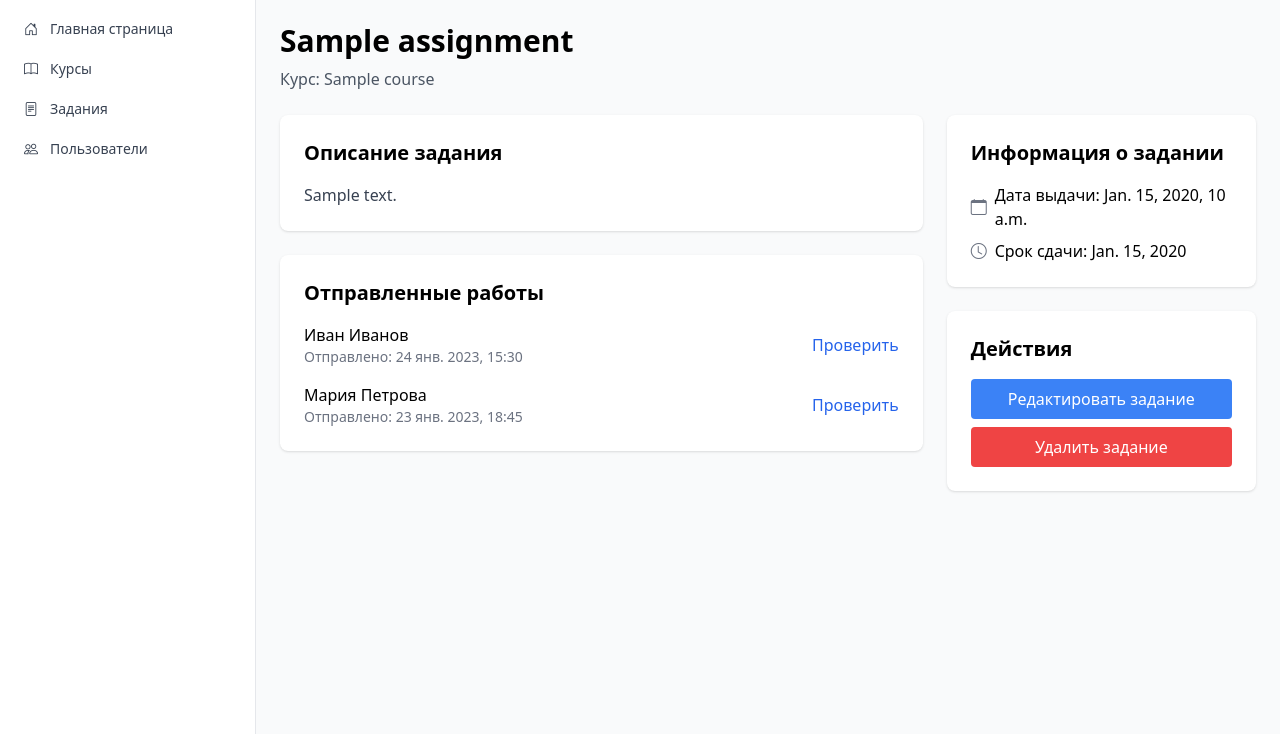
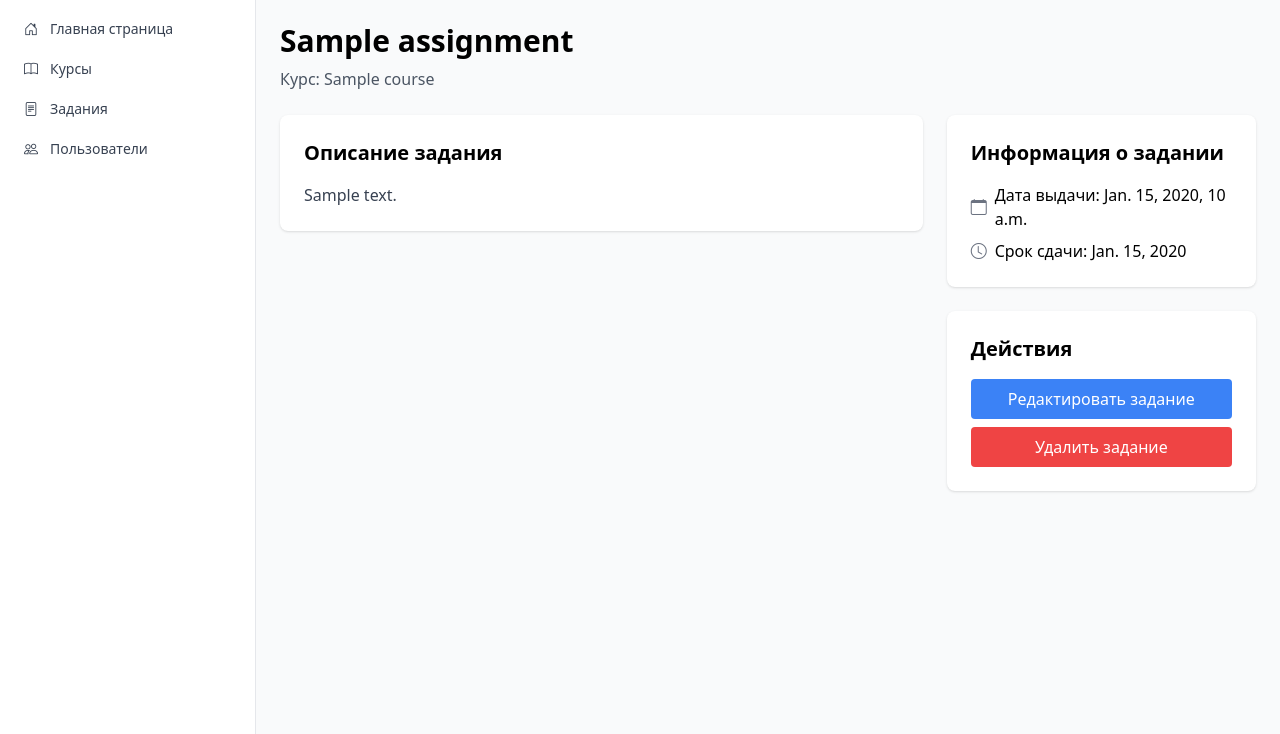
Before and after one commit to Samandar005/my_classroom, a Django app: a page that uses templates/assignments/assignments-detail.html in a window 1280 px wide. Shown: the part 65-799 px from the top of the page. Run offline with Django 5.2, Linux system fonts and the light colour scheme; tables that the repository leaves empty hold one stand-in row (values such as "Sample post"); some libraries are stand-ins or nearby versions.

Commit message:
assignments detail.html keraksiz joylar olib tashlandi

```diff
--- a/templates/assignments/assignments-detail.html
+++ b/templates/assignments/assignments-detail.html
@@ -14,25 +14,6 @@
             <p class="text-gray-700">
                 {{ assignment.description }}
             </p>
-        </div>
-        <div class="bg-white rounded-lg shadow p-6">
-            <h2 class="text-xl font-semibold mb-4">Отправленные работы</h2>
-            <ul class="space-y-4">
-                <li class="flex items-center justify-between">
-                    <div>
-                        <h3 class="font-medium">Иван Иванов</h3>
-                        <p class="text-sm text-gray-500">Отправлено: 24 янв. 2023, 15:30</p>
-                    </div>
-                    <a href="#" class="text-blue-600 hover:text-blue-800">Проверить</a>
-                </li>
-                <li class="flex items-center justify-between">
-                    <div>
-                        <h3 class="font-medium">Мария Петрова</h3>
-                        <p class="text-sm text-gray-500">Отправлено: 23 янв. 2023, 18:45</p>
-                    </div>
-                    <a href="#" class="text-blue-600 hover:text-blue-800">Проверить</a>
-                </li>
-            </ul>
         </div>
     </div>
     <div class="space-y-6">
```
